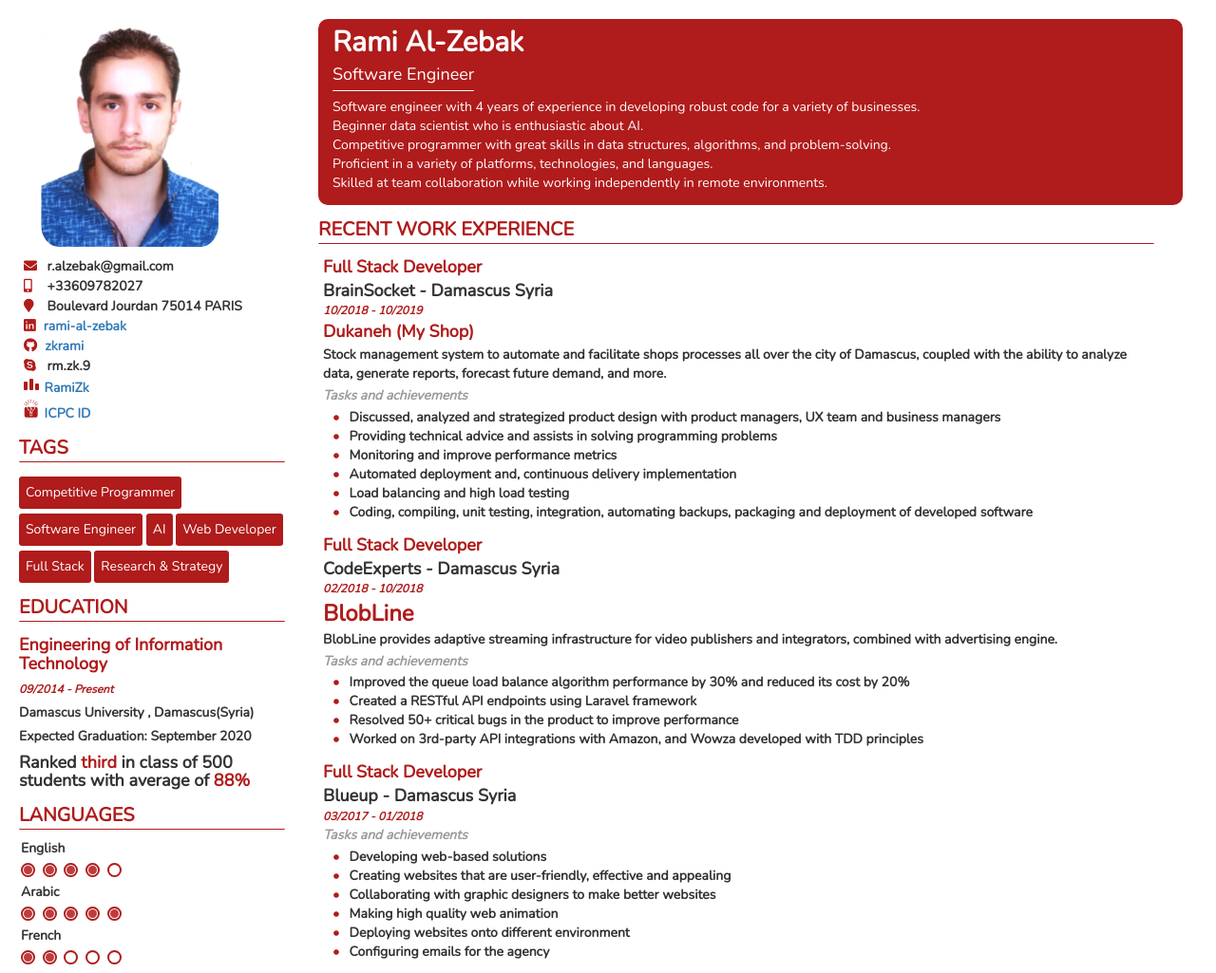
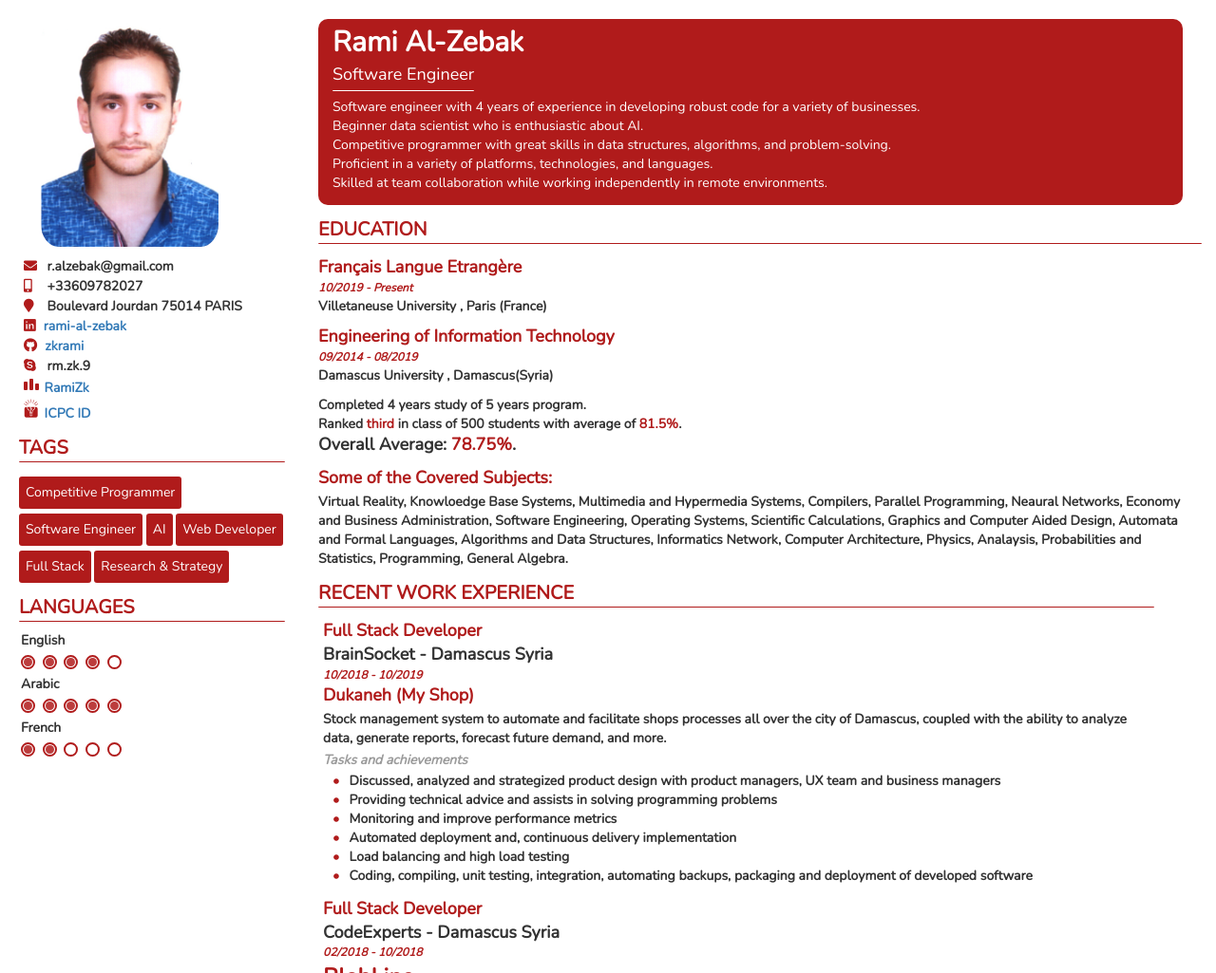
Before and after one commit to zkrami/myresume, a website: page index.html in a window 1280 px wide. Shown: the top 1025 px of the page at 95% size. Drawn offline with nearby package versions, Linux system fonts and the light colour scheme.

Commit message:
update resume

```diff
--- a/index.html
+++ b/index.html
@@ -319,17 +319,21 @@
             body {
                 -webkit-print-color-adjust: exact;
             }
-            .col-md-3{
-                width:25% !important;
+
+            .col-md-3 {
+                width: 25% !important;
             }
-            .col-md-9{
-                width:75% !important;
+
+            .col-md-9 {
+                width: 75% !important;
             }
-            .d-md-none{
+
+            .d-md-none {
                 display: none !important;
             }
-            .d-none{
-                display: block !important ;
+
+            .d-none {
+                display: block !important;
             }
 
         }
@@ -382,12 +386,19 @@
             }
 
         }
+
         .small-intro-section {
             margin-bottom: 15px;
         }
 
         .p-0 {
             padding: 0;
+        }
+
+        .padder {
+            margin-top: 15px;
+            display: block;
+            clear: both;
         }
     </style>
 </head>
@@ -488,7 +499,7 @@
                     </div>
                 </section>
 
-                <section class="section education-section">
+                <!-- <section class="section education-section ">
 
                     <h3 class="section-title">EDUCATION</h3>
                     <section class="education-item">
@@ -499,9 +510,8 @@
                         <h4 class="name-title"> Ranked <span class="main-color">third</span> in class of 500 students
                             with average of <span class="main-color">88%</span> </h4>
 
-
                     </section>
-                </section>
+                </section> -->
                 <section class="language-section section ">
                     <h3 class="section-title">LANGUAGES</h3>
                     <div class="language-item">
@@ -591,6 +601,39 @@
                 </div>
 
                 <div class="row content">
+                    <section class="section education-section ">
+
+                        <h3 class="section-title">EDUCATION</h3>
+                        <section class="education-item">
+                            <h4 class="sub-title">Français Langue Etrangère </h4>
+                            <h6 class="date">10/2019 - Present</h6>
+                            <h5 class="name-title"> Villetaneuse University , Paris (France)</h5>
+
+
+                            <h4 class="sub-title">Engineering of Information Technology</h4>
+                            <h6 class="date">09/2014 - 08/2019</h6>
+                            <h5 class="name-title"> Damascus University , Damascus(Syria)</h5>
+                            <div class="padder"></div>
+                            <h5 class="name-title "> Completed 4 years study of 5 years program. </h5>
+                            <h5 class="name-title"> Ranked <span class="main-color">third</span> in class of 500
+                                students
+                                with average of <span class="main-color">81.5%</span>.</h5>
+                            <h4 class="name-title"> Overall Average: <span class="main-color">78.75%</span>.</h4>
+
+
+                            <h4 class="sub-title">Some of the Covered Subjects: </h4>
+                            <p class="desc">
+                                Virtual Reality, Knowloedge Base Systems, Multimedia and Hypermedia Systems, Compilers,
+                                Parallel Programming, Neaural Networks, Economy and Business Administration, Software
+                                Engineering, Operating Systems, Scientific Calculations, Graphics and Computer Aided
+                                Design, Automata and Formal Languages, Algorithms and Data Structures, Informatics
+                                Network, Computer Architecture, Physics, Analaysis, Probabilities and Statistics,
+                                Programming, General Algebra.
+                            </p>
+
+
+                        </section>
+                    </section>
                     <section class="section work-section">
 
                         <h3 class="section-title">RECENT WORK EXPERIENCE</h3>
@@ -611,7 +654,8 @@
                                 <li> Monitoring and improve performance metrics</li>
                                 <li> Automated deployment and, continuous delivery implementation</li>
                                 <li> Load balancing and high load testing</li>
-                                <li> Coding, compiling, unit testing, integration, automating backups, packaging and deployment of developed
+                                <li> Coding, compiling, unit testing, integration, automating backups, packaging and
+                                    deployment of developed
                                     software</li>
                             </ul>
 
@@ -658,7 +702,9 @@
                             </ul>
                             <h4 class="sub-title">Products contributed in</h4>
                             <ul class="websites list">
-                                <li><a target="_blank" href="https://play.google.com/store/apps/details?id=com.socket.dekaneh">Dekaneh</a></li>
+                                <li><a target="_blank"
+                                        href="https://play.google.com/store/apps/details?id=com.socket.dekaneh">Dekaneh</a>
+                                </li>
                                 <li><a target="_blank" href="http://almersal.co/">Almersal</a></li>
                                 <!-- <li><a target="_blank" href="https://play.google.com/store/apps/details?id=com.almasaood.tailoring">Al Masaood Tailoring</a></li> -->
                                 <li> <a target="_blank" href="http://darajat.org/en/intro">Darajat</a> </li>
@@ -724,7 +770,8 @@
                                     ExpressJs, Wordpress, MVC5 (Microsoft MVC)
                                 </li>
                                 <li>
-                                    <span class="list-item-header">Web Technologies: </span> WebPack, Html5, Css3 (Bootstrap,
+                                    <span class="list-item-header">Web Technologies: </span> WebPack, Html5, Css3
+                                    (Bootstrap,
                                     SASS), Javascript ( Jquery, SocketIO, GSAP ), NodeJs, Angular2, Asp.net
                                 </li>
                                 <li>
@@ -736,7 +783,8 @@
                                     TensorFlow, Keras, OpenCv
                                 </li>
                                 <li>
-                                    <span class="list-item-header">Other: </span> Nginx, Cpanel, Jenkins, Xaml(WPF), Unity3d,
+                                    <span class="list-item-header">Other: </span> Nginx, Cpanel, Jenkins, Xaml(WPF),
+                                    Unity3d,
                                     Networking programming, Video streaming engine (Wowza), FFMpeg
                                 </li>
                             </ul>
```
Lines whose indentation alone changed are shown as unchanged.
